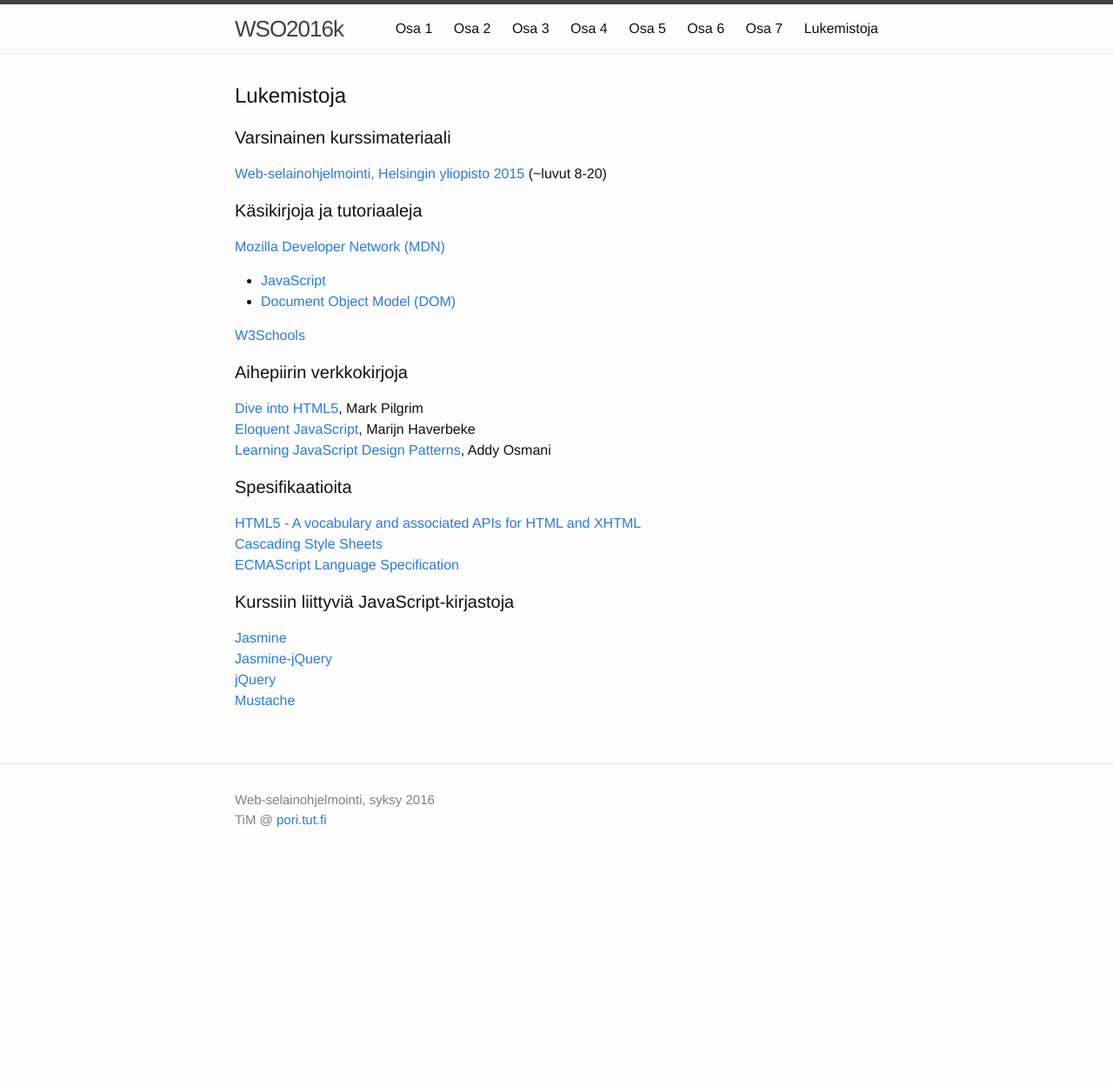
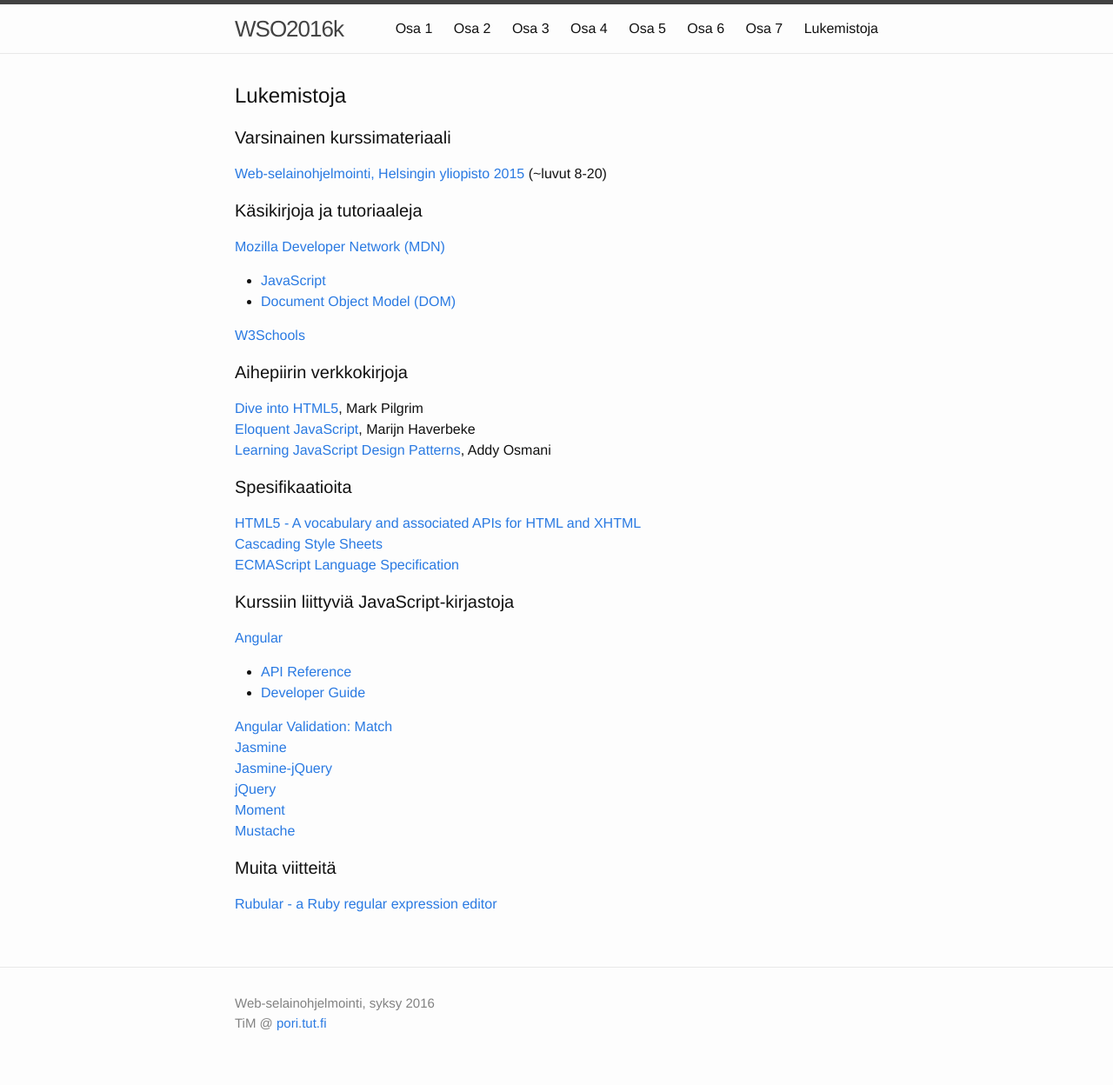
Before and after one commit to timedu/wso, a Jekyll site: the page built from lukemistoja.md, in a window 1280 px wide. Shown: the whole page at 87% size. Built offline with Jekyll 4.4.1, drawn with Linux system fonts in a browser that asks for light colours; before the commit the page ends 1014 px from its top, so only the background shows below that.

Commit message:
more readings

```diff
--- a/lukemistoja.md
+++ b/lukemistoja.md
@@ -33,7 +33,18 @@
 
 #### Kurssiin liittyviä JavaScript-kirjastoja
 
+[Angular](https://angularjs.org)
+
+* [API Reference](https://docs.angularjs.org/api)
+* [Developer Guide](https://docs.angularjs.org/guide)
+
+[Angular Validation: Match](https://github.com/TheSharpieOne/angular-validation-match)
 [Jasmine](http://jasmine.github.io)
 [Jasmine-jQuery](https://github.com/velesin/jasmine-jquery)
 [jQuery](https://jquery.com)
+[Moment](http://momentjs.com)
 [Mustache](https://github.com/janl/mustache.js)
+
+#### Muita viitteitä
+
+[Rubular - a Ruby regular expression editor](http://rubular.com/)
```
